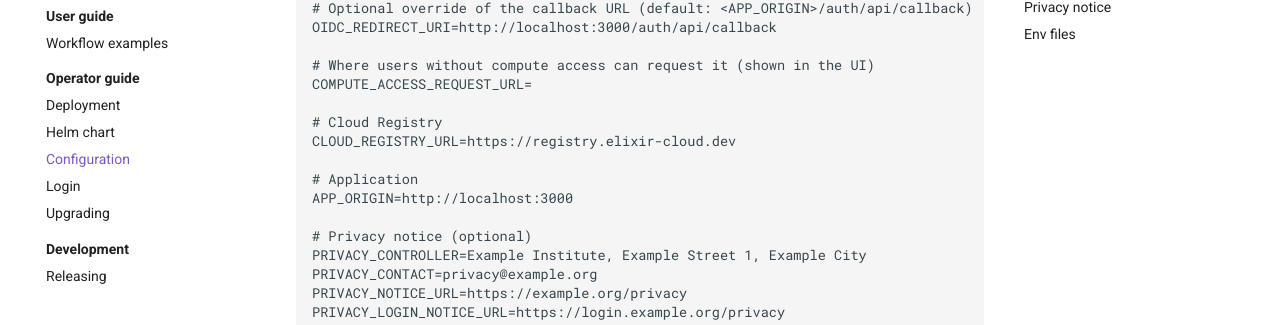
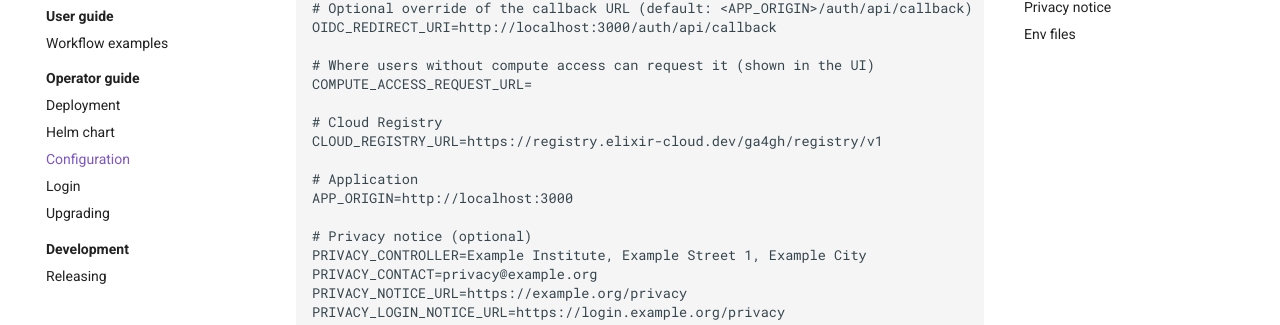
Before and after one commit to elixir-cloud-aai/krini, an MkDocs documentation site: the page built from docs/operator-guide/configuration.md, in a window 1280 px wide and 900 px high, scrolled down 1762 px. Shown: the part 128-453 px from the top of the window. Built offline with MkDocs 1.6.1 and Material for MkDocs 9.7.7, drawn with Linux system fonts in a browser that asks for light colours; comment, search, counter and statistics services are not loaded; part of the change alters nothing that is shown.

Commit message:
docs: add the API path to the registry URL
The example settings set CLOUD_REGISTRY_URL without the API path
/ga4gh/registry/v1, to which Krini appends /services, unlike every
other example in the docs.

Co-Authored-By: Claude Opus 5.5 <noreply@anthropic.com>

```diff
--- a/docs/operator-guide/configuration.md
+++ b/docs/operator-guide/configuration.md
@@ -54,7 +54,7 @@ OIDC_REDIRECT_URI=http://localhost:3000/auth/api/callback
 COMPUTE_ACCESS_REQUEST_URL=
 
 # Cloud Registry
-CLOUD_REGISTRY_URL=https://registry.elixir-cloud.dev
+CLOUD_REGISTRY_URL=https://registry.elixir-cloud.dev/ga4gh/registry/v1
 
 # Application
 APP_ORIGIN=http://localhost:3000
```
